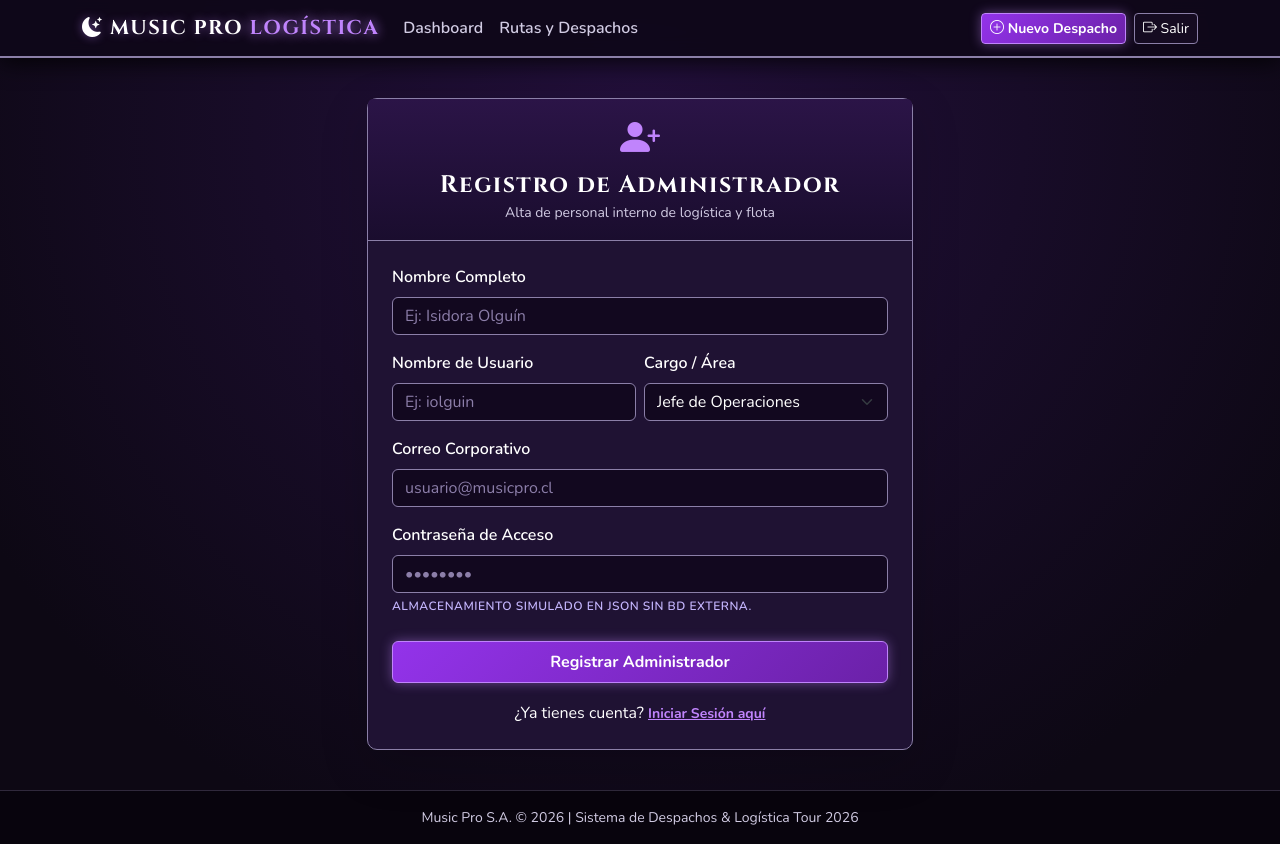
After one commit to Shini002/musicpro-transporte, a Django app: page /registro/ in a window 1280 px wide. The commit adds this page. Run offline with Django 5.2, Linux system fonts and the light colour scheme.

Commit message:
feat: login simulado, portal rastreo cliente y registro admin

```diff
--- a/musicpro_transporte/logistica/templates/logistica/base.html
+++ b/musicpro_transporte/logistica/templates/logistica/base.html
@@ -5,32 +5,58 @@
     <meta charset="UTF-8">
     <meta name="viewport" content="width=device-width, initial-scale=1.0">
     <title>Music Pro Tour 2026 | Logística Nocturna</title>
+    <!-- Bootstrap 5 y Bootstrap Icons -->
     <link href="https://cdn.jsdelivr.net/npm/bootstrap@5.3.3/dist/css/bootstrap.min.css" rel="stylesheet">
     <link rel="stylesheet" href="https://cdn.jsdelivr.net/npm/bootstrap-icons@1.11.3/font/bootstrap-icons.min.css">
+    <!-- Hoja de estilo Gótica / Emo -->
     <link rel="stylesheet" href="{% static 'css/custom.css' %}">
 </head>
 <body class="d-flex flex-column min-vh-100">
 
+    <!-- Barra de Navegación -->
     <nav class="navbar navbar-expand-lg sticky-top">
         <div class="container">
-            <a class="navbar-brand fw-bold" href="{% url 'index' %}">
+            <a class="navbar-brand fw-bold" href="{% url 'landing' %}">
                 <i class="bi bi-moon-stars-fill text-purple"></i> MUSIC PRO <span>LOGÍSTICA</span>
             </a>
             <button class="navbar-toggler text-white" type="button" data-bs-toggle="collapse" data-bs-target="#navMenu">
                 <span class="navbar-toggler-icon"></span>
             </button>
+
             <div class="collapse navbar-collapse" id="navMenu">
+                {% if request.resolver_match.url_name == 'landing' or request.resolver_match.url_name == 'login' %}
+                    <!-- Modo Público / One Page: Barra limpia sin botones a la derecha -->
+
+                {% elif request.resolver_match.url_name == 'cliente_tracking' %}
+                    <!-- Portal Cliente: Solo botón para volver a Inicio -->
+                    <ul class="navbar-nav ms-auto">
+                        <li class="nav-item">
+                            <a href="{% url 'landing' %}" class="btn btn-outline-secondary btn-sm">
+                                <i class="bi bi-house-door me-1"></i> Volver al Inicio
+                            </a>
+                        </li>
+                    </ul>
+
+                {% else %}
+                    <!-- Modo Administrador: Acceso a Dashboard, Rutas y Nuevo Despacho -->
                     <ul class="navbar-nav me-auto">
                         <li class="nav-item"><a class="nav-link" href="{% url 'index' %}">Dashboard</a></li>
                         <li class="nav-item"><a class="nav-link" href="{% url 'despachos' %}">Rutas y Despachos</a></li>
                     </ul>
+                    <div class="d-flex align-items-center gap-2">
                         <a href="{% url 'nuevo_despacho' %}" class="btn btn-warning btn-sm">
                             <i class="bi bi-plus-circle"></i> Nuevo Despacho
                         </a>
+                        <a href="{% url 'landing' %}" class="btn btn-outline-secondary btn-sm" title="Salir de Administración">
+                            <i class="bi bi-box-arrow-right"></i> Salir
+                        </a>
+                    </div>
+                {% endif %}
             </div>
         </div>
     </nav>
 
+    <!-- Contenedor Principal y Mensajes Flash -->
     <div class="container my-4 flex-grow-1">
         {% if messages %}
             {% for msg in messages %}
@@ -44,6 +70,7 @@
         {% block content %}{% endblock %}
     </div>
 
+    <!-- Footer -->
     <footer class="py-3 mt-auto text-center">
         <div class="container small text-muted">
             Music Pro S.A. &copy; 2026 | Sistema de Despachos & Logística Tour 2026
--- /dev/null
+++ b/musicpro_transporte/logistica/templates/logistica/registro.html
@@ -0,0 +1,59 @@
+{% extends 'logistica/base.html' %}
+{% block content %}
+<div class="row justify-content-center py-3">
+    <div class="col-md-7 col-lg-6">
+        <div class="card shadow-lg border-0">
+            <div class="card-header text-center py-3">
+                <i class="bi bi-person-plus-fill display-6" style="color: #c084fc;"></i>
+                <h4 class="fw-bold mb-0 mt-2">Registro de Administrador</h4>
+                <small class="text-muted">Alta de personal interno de logística y flota</small>
+            </div>
+            <div class="card-body p-4">
+                <form method="POST">
+                    {% csrf_token %}
+                    <div class="mb-3">
+                        <label class="form-label fw-semibold">Nombre Completo</label>
+                        <input type="text" name="nombre" class="form-control" placeholder="Ej: Isidora Olguín" required>
+                    </div>
+
+                    <div class="row g-2 mb-3">
+                        <div class="col-md-6">
+                            <label class="form-label fw-semibold">Nombre de Usuario</label>
+                            <input type="text" name="usuario" class="form-control" placeholder="Ej: iolguin" required>
+                        </div>
+                        <div class="col-md-6">
+                            <label class="form-label fw-semibold">Cargo / Área</label>
+                            <select name="cargo" class="form-select">
+                                <option value="Jefe de Operaciones">Jefe de Operaciones</option>
+                                <option value="Supervisor de Flota">Supervisor de Flota</option>
+                                <option value="Coordinador de Bodega">Coordinador de Bodega</option>
+                                <option value="Monitoreo en Ruta">Monitoreo en Ruta</option>
+                            </select>
+                        </div>
+                    </div>
+
+                    <div class="mb-3">
+                        <label class="form-label fw-semibold">Correo Corporativo</label>
+                        <input type="email" name="email" class="form-control" placeholder="usuario@musicpro.cl" required>
+                    </div>
+
+                    <div class="mb-4">
+                        <label class="form-label fw-semibold">Contraseña de Acceso</label>
+                        <input type="password" name="password" class="form-control" placeholder="••••••••" required>
+                        <small class="text-muted">Almacenamiento simulado en JSON sin BD externa.</small>
+                    </div>
+
+                    <button type="submit" class="btn btn-warning w-100 py-2 fw-bold mb-3">
+                        Registrar Administrador
+                    </button>
+
+                    <div class="text-center">
+                        <span class="small text-muted">¿Ya tienes cuenta? </span>
+                        <a href="{% url 'login' %}" class="small fw-bold" style="color: #c084fc;">Iniciar Sesión aquí</a>
+                    </div>
+                </form>
+            </div>
+        </div>
+    </div>
+</div>
+{% endblock %}
--- a/musicpro_transporte/logistica/urls.py
+++ b/musicpro_transporte/logistica/urls.py
@@ -2,7 +2,11 @@ from django.urls import path
 from . import views
 
 urlpatterns = [
-    path('', views.index, name='index'),
+    path('', views.landing, name='landing'),
+    path('login/', views.login_view, name='login'),
+    path('registro/', views.registro_view, name='registro'),
+    path('dashboard/', views.index, name='index'),
+    path('cliente/', views.cliente_tracking, name='cliente_tracking'),
     path('despachos/', views.listar_despachos, name='despachos'),
     path('despachos/<int:id>/', views.detalle_despacho, name='detalle_despacho'),
     path('despachos/nuevo/', views.crear_despacho, name='nuevo_despacho'),
--- a/musicpro_transporte/logistica/views.py
+++ b/musicpro_transporte/logistica/views.py
@@ -16,7 +16,86 @@ def _guardar_despachos(lista_despachos):
     with open(ruta, 'w', encoding='utf-8') as archivo:
         json.dump(lista_despachos, archivo, indent=2, ensure_ascii=False)
 
+def _obtener_usuarios():
+    ruta = os.path.join(settings.BASE_DIR, 'data', 'usuarios.json')
+    if not os.path.exists(ruta):
+        return []
+    with open(ruta, 'r', encoding='utf-8') as archivo:
+        return json.load(archivo)
+
+def _guardar_usuarios(lista_usuarios):
+    ruta = os.path.join(settings.BASE_DIR, 'data', 'usuarios.json')
+    with open(ruta, 'w', encoding='utf-8') as archivo:
+        json.dump(lista_usuarios, archivo, indent=2, ensure_ascii=False)
+
+def landing(request):
+    """One Page de bienvenida"""
+    return render(request, 'logistica/landing.html')
+
+def login_view(request):
+    """Login de Administrador (Simulado, sin base de datos)"""
+    if request.method == 'POST':
+        usuario = request.POST.get('usuario', '').strip()
+        if not usuario:
+            usuario = "Administrador"
+
+        messages.success(request, f"¡Sesión iniciada con éxito! Bienvenido Administrador {usuario}.")
+        return redirect('index')
+
+    return render(request, 'logistica/login.html')
+
+def registro_view(request):
+    """Registro de nuevos Administradores (Persistencia en JSON, sin Models)"""
+    if request.method == 'POST':
+        nombre = request.POST.get('nombre', '').strip()
+        usuario = request.POST.get('usuario', '').strip()
+        email = request.POST.get('email', '').strip()
+        cargo = request.POST.get('cargo', '').strip()
+        password = request.POST.get('password', '').strip()
+
+        if not all([nombre, usuario, email, cargo, password]):
+            messages.error(request, "Todos los campos del registro son obligatorios.")
+        else:
+            usuarios = _obtener_usuarios()
+            # Guardamos el nuevo administrador
+            nuevo_usuario = {
+                "id": len(usuarios) + 1,
+                "nombre": nombre,
+                "usuario": usuario,
+                "email": email,
+                "cargo": cargo,
+                "rol": "Administrador"
+            }
+            usuarios.append(nuevo_usuario)
+            _guardar_usuarios(usuarios)
+
+            messages.success(request, f"¡Administrador '{usuario}' registrado exitosamente! Ahora puedes iniciar sesión.")
+            return redirect('login')
+
+    return render(request, 'logistica/registro.html')
+
+def cliente_tracking(request):
+    """Portal de consulta para Clientes mediante Código de Envío"""
+    codigo_buscado = request.GET.get('codigo', '').strip()
+    despacho_encontrado = None
+    busqueda_realizada = False
+
+    if codigo_buscado:
+        busqueda_realizada = True
+        despachos = _obtener_despachos()
+        for d in despachos:
+            if d['codigo'].upper() == codigo_buscado.upper():
+                despacho_encontrado = d
+                break
+
+    return render(request, 'logistica/cliente.html', {
+        'codigo_buscado': codigo_buscado,
+        'despacho': despacho_encontrado,
+        'busqueda_realizada': busqueda_realizada
+    })
+
 def index(request):
+    """Dashboard de Administrador"""
     despachos = _obtener_despachos()
     en_transito = [d for d in despachos if d['estado'] == 'En Tránsito']
     incidencias = [d for d in despachos if d['estado'] == 'Incidencia']
@@ -32,6 +111,7 @@ def index(request):
     return render(request, 'logistica/index.html', contexto)
 
 def listar_despachos(request):
+    """Listado del Administrador con gestión"""
     despachos = _obtener_despachos()
     filtro_estado = request.GET.get('estado', '')
     if filtro_estado:
@@ -67,7 +147,7 @@ def crear_despacho(request):
                 if val_peso <= 0:
                     messages.error(request, "El peso de la carga debe ser mayor a 0 kg.")
                 elif val_peso > val_capacidad:
-                    messages.warning(request, f"¡Alerta de Cubicaje! La carga ({val_peso} kg) supera la capacidad del vehículo ({val_capacidad} kg).")
+                    messages.warning(request, f"¡Alerta de Cubicaje! La carga ({val_peso} kg) supera la capacidad ({val_capacidad} kg).")
                 else:
                     despachos = _obtener_despachos()
                     nuevo_id = max([d['id'] for d in despachos], default=0) + 1
@@ -83,14 +163,14 @@ def crear_despacho(request):
                         "estado": "En Preparación",
                         "prioridad": "Media",
                         "eta": "Por coordinar",
-                        "carga": ["Lote inicial registrado desde formulario"]
+                        "carga": ["Lote de instrumentos registrado"]
                     }
                     despachos.append(nuevo_registro)
                     _guardar_despachos(despachos)
                     messages.success(request, f"Despacho {codigo} registrado exitosamente.")
                     return redirect('despachos')
             except ValueError:
-                messages.error(request, "El peso y la capacidad deben ser valores numéricos válidos.")
+                messages.error(request, "Valores numéricos inválidos.")
 
     return render(request, 'logistica/nuevo.html')
 
@@ -99,38 +179,30 @@ def editar_despacho(request, id):
     despacho = next((d for d in despachos if d['id'] == id), None)
 
     if not despacho:
-        messages.error(request, "El despacho solicitado no existe.")
+        messages.error(request, "El despacho no existe.")
         return redirect('despachos')
 
     if request.method == 'POST':
-        destino = request.POST.get('destino', '').strip()
-        conductor = request.POST.get('conductor', '').strip()
-        patente = request.POST.get('patente', '').strip()
-        peso = request.POST.get('peso', '').strip()
-        capacidad = request.POST.get('capacidad', '').strip()
-        estado = request.POST.get('estado', '').strip()
-        eta = request.POST.get('eta', '').strip()
-
         try:
-            val_peso = float(peso)
-            val_capacidad = float(capacidad)
+            val_peso = float(request.POST.get('peso', 0))
+            val_capacidad = float(request.POST.get('capacidad', 0))
 
             if val_peso > val_capacidad:
-                messages.warning(request, f"¡Alerta! La carga ({val_peso} kg) supera la capacidad del móvil ({val_capacidad} kg).")
+                messages.warning(request, f"¡Alerta! La carga supera la capacidad.")
             else:
-                despacho['destino'] = destino
-                despacho['conductor'] = conductor
-                despacho['patente'] = patente
+                despacho['destino'] = request.POST.get('destino', '').strip()
+                despacho['conductor'] = request.POST.get('conductor', '').strip()
+                despacho['patente'] = request.POST.get('patente', '').strip()
                 despacho['peso_kg'] = val_peso
                 despacho['capacidad_kg'] = val_capacidad
-                despacho['estado'] = estado
-                despacho['eta'] = eta
+                despacho['estado'] = request.POST.get('estado', '').strip()
+                despacho['eta'] = request.POST.get('eta', '').strip()
 
                 _guardar_despachos(despachos)
-                messages.success(request, f"Despacho {despacho['codigo']} actualizado correctamente.")
+                messages.success(request, f"Despacho {despacho['codigo']} modificado exitosamente.")
                 return redirect('despachos')
         except ValueError:
-            messages.error(request, "El peso y la capacidad deben ser valores numéricos válidos.")
+            messages.error(request, "Valores numéricos inválidos.")
 
     estados_disponibles = ['En Preparación', 'En Tránsito', 'Incidencia', 'Entregado']
     return render(request, 'logistica/editar.html', {
@@ -144,7 +216,5 @@ def eliminar_despacho(request, id):
     if despacho:
         despachos = [d for d in despachos if d['id'] != id]
         _guardar_despachos(despachos)
-        messages.success(request, f"Despacho {despacho['codigo']} eliminado correctamente.")
-    else:
-        messages.error(request, "El despacho no existe.")
+        messages.success(request, f"Despacho {despacho['codigo']} eliminado.")
     return redirect('despachos')
```
Also changed, not shown: musicpro_transporte/data/usuarios.json (added, +10 -0 lines), musicpro_transporte/logistica/templates/logistica/cliente.html (added, +85 -0 lines), musicpro_transporte/logistica/templates/logistica/landing.html (added, +27 -0 lines), musicpro_transporte/logistica/templates/logistica/login.html (added, +50 -0 lines), musicpro_transporte/data/despachos.json (line endings or trailing spaces), musicpro_transporte/logistica/apps.py (line endings or trailing spaces), musicpro_transporte/logistica/templates/logistica/despachos.html (line endings or trailing spaces), musicpro_transporte/logistica/templates/logistica/detalle.html (line endings or trailing spaces), musicpro_transporte/logistica/templates/logistica/editar.html (line endings or trailing spaces), musicpro_transporte/logistica/templates/logistica/index.html (line endings or trailing spaces), musicpro_transporte/logistica/templates/logistica/nuevo.html (line endings or trailing spaces), musicpro_transporte/manage.py (line endings or trailing spaces), musicpro_transporte/musicpro_transporte/settings.py (line endings or trailing spaces), musicpro_transporte/musicpro_transporte/urls.py (line endings or trailing spaces), 2 more files. Lines whose indentation alone changed are shown as unchanged.
